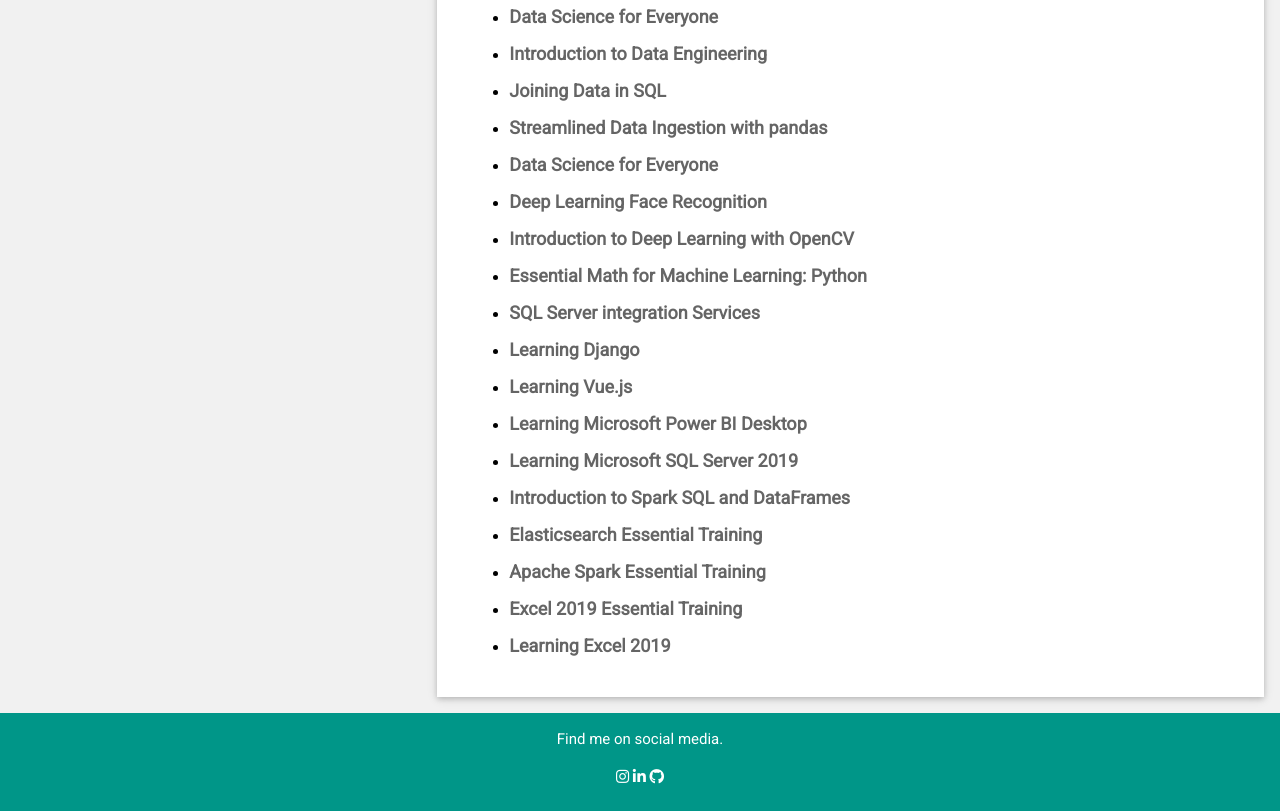
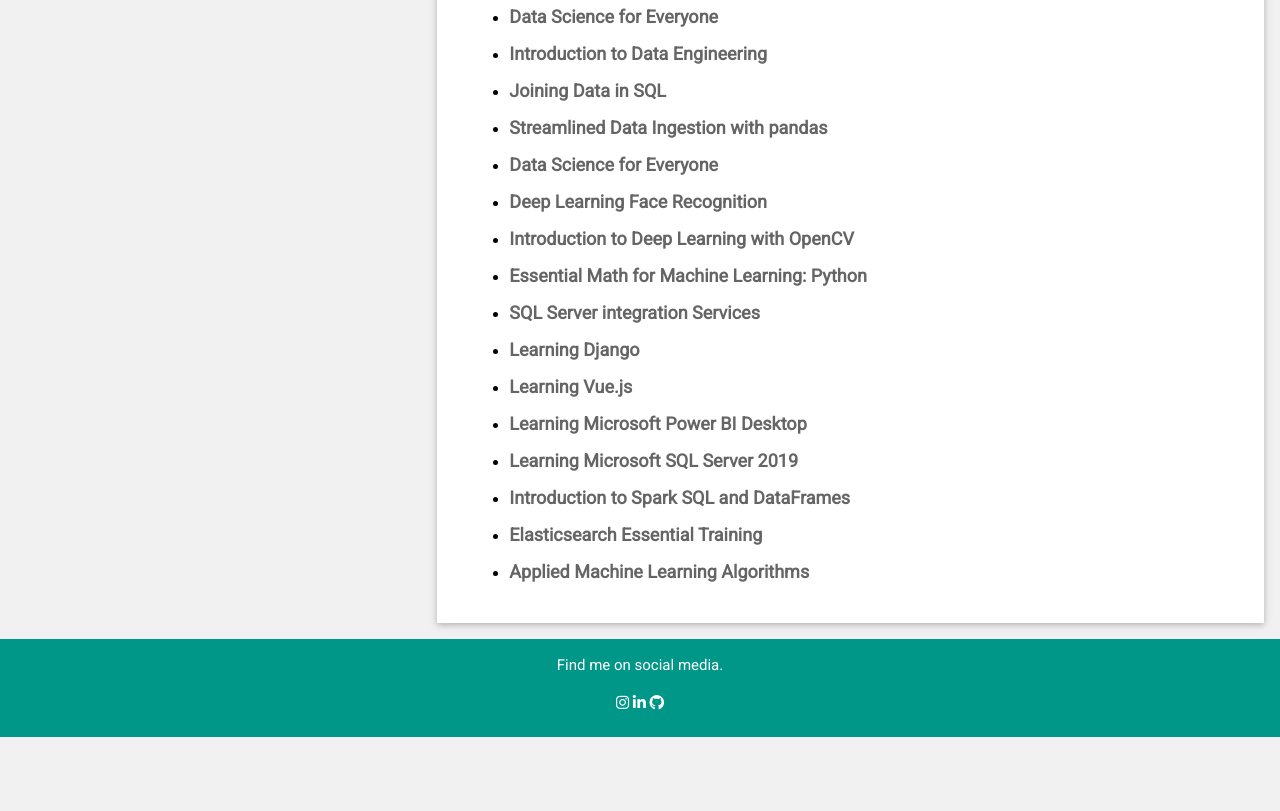
Before and after one commit to karthik8188/karthik8188.github.io, a plain HTML site: page index.html in a window 1280 px wide. Shown: the part 4146-4957 px from the top of the page. After the commit the page ends 4883 px from the top, so only its background shows below. Drawn offline with nearby package versions, Linux system fonts and the light colour scheme.

Commit message:
Update index.html

```diff
--- a/index.html
+++ b/index.html
@@ -609,24 +609,10 @@
                                 </h5>
                             </li>
                             <li>
-                                <h5 class="w3-opacity"><a><b>Apache Spark Essential Training</b></a></a>
-                                    <a href="/media/cerificates/CertificateOfCompletion_Apache Spark Essential Training.pdf"
-                                        target="_blank" rel="noopener noreferrer"><i class="material-icons"
-                                            style="font-size:16px;color:teal"> &#xe8f4;</i></a>
-                                </h5>
-                            </li>
-                            <li>
-                                <h5 class="w3-opacity"><a><b>Excel 2019 Essential Training</b></a></a>
-                                    <a href="/media/cerificates/CertificateOfCompletion_Excel 2019 Essential Training.pdf"
-                                        target="_blank" rel="noopener noreferrer"><i class="material-icons"
-                                            style="font-size:16px;color:teal"> &#xe8f4;</i></a>
-                                </h5>
-                            </li>
-                            <li>
-                                <h5 class="w3-opacity"><a><b>Learning Excel 2019</b></a></a>
-                                    <a href="/media/cerificates/CertificateOfCompletion_Learning Excel 2019.pdf"
-                                        target="_blank" rel="noopener noreferrer"><i class="material-icons"
-                                            style="font-size:16px;color:teal"> &#xe8f4;</i></a>
+                                <h5 class="w3-opacity"><a><b>Applied Machine Learning Algorithms</b></a>
+                                    <a href="/media/CertificateOfCompletion_Applied Machine Learning_Algorithms
+                                        with OpenCV.pdf" target="_blank" rel="noopener noreferrer"><i
+                                            class="material-icons" style="font-size:16px;color:teal"> &#xe8f4;</i></a>
                                 </h5>
                             </li>
                         </ul>
```
